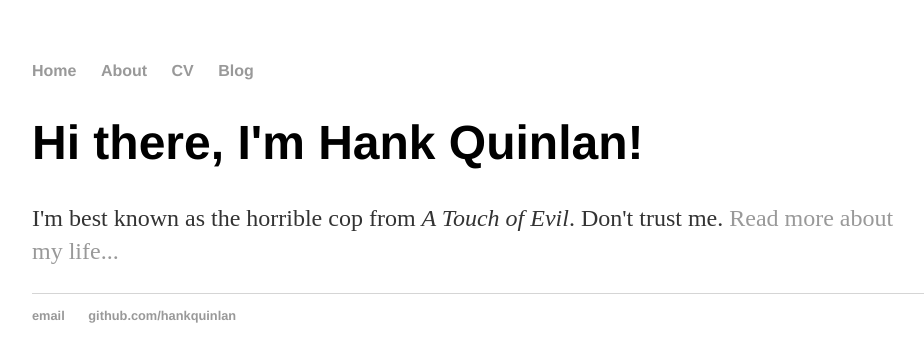
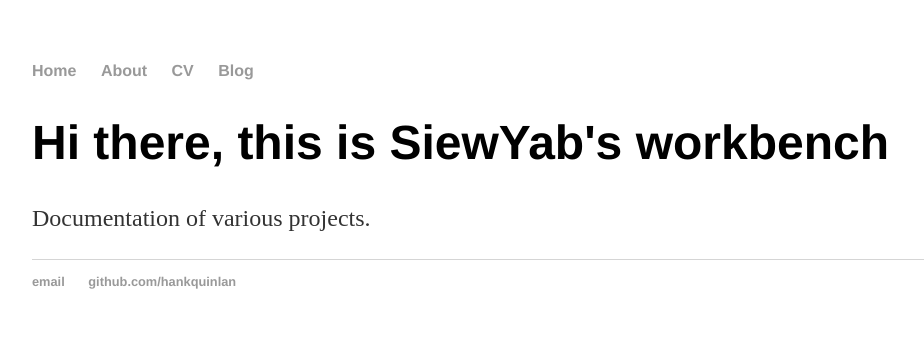
Before and after one commit to SiewYan/SiewYan.github.io, a Jekyll site: the page built from index.html, in a window 1280 px wide. Shown: the top 362 px of the page, without its empty margins (160-1084 px from the left). Built offline with Jekyll 4.4.1, drawn with Linux system fonts in a browser that asks for light colours.

Commit message:
Update index.html

```diff
--- a/index.html
+++ b/index.html
@@ -1,9 +1,10 @@
 ---
 layout: default
-title: Hank Quinlan, Horrible Cop
+title: SiewYan's Workbench
 ---
 
 		<div class="blurb">
-			<h1>Hi there, I'm Hank Quinlan!</h1>
-			<p>I'm best known as the horrible cop from <em>A Touch of Evil</em>. Don't trust me. <a href="/about">Read more about my life...</a></p>
+			<h1>Hi there, this is SiewYab's workbench</h1>
+			<p>Documentation of various projects.</p>
+				<!--<a href="/about">Read more about my life...</a>--></p>
 		</div>
```
